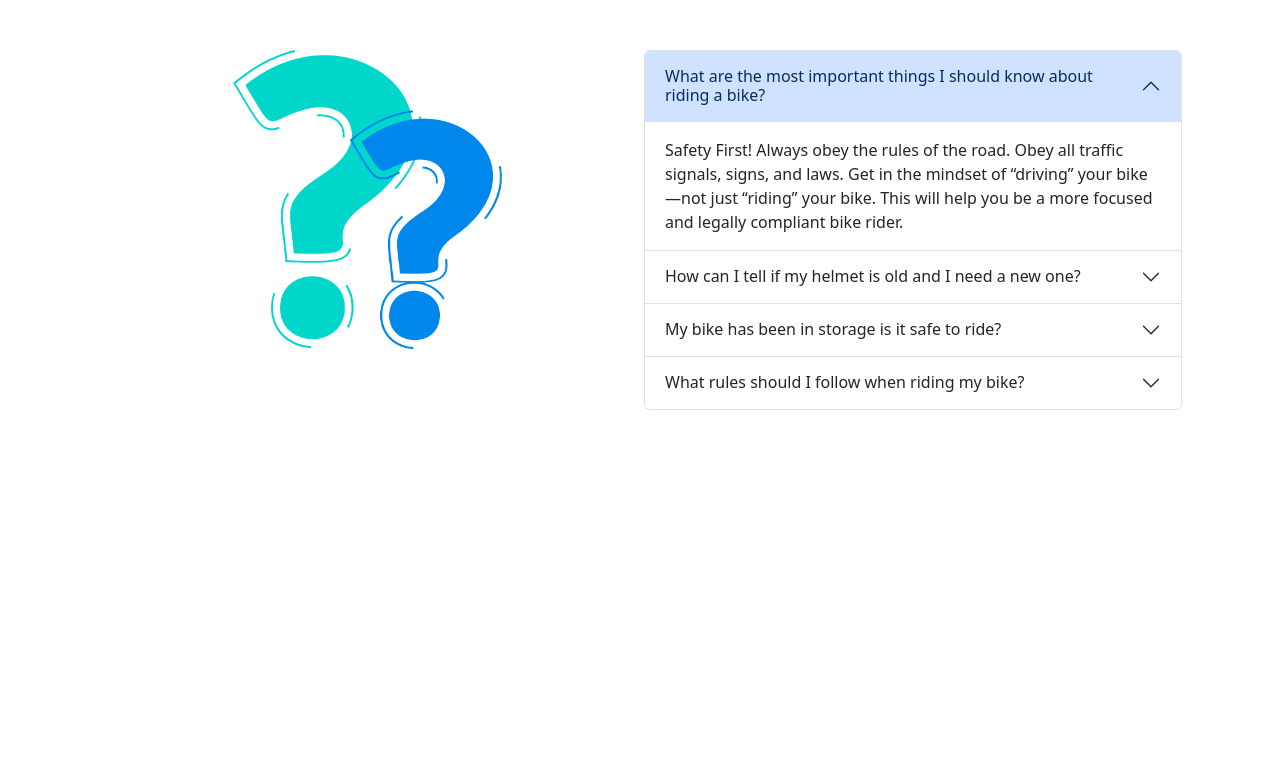
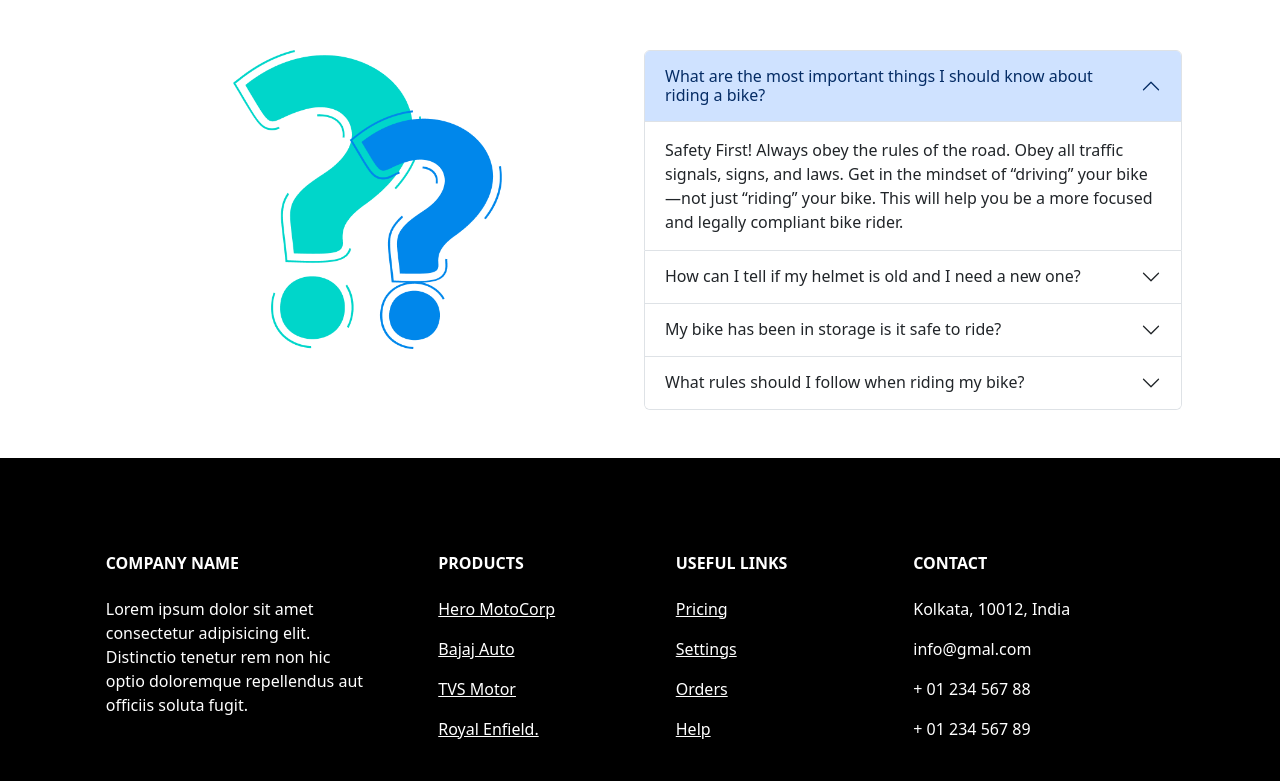
Before and after one commit to SaikatKarar/Biker-zone, a plain HTML site: page index.html in a window 1280 px wide. Shown: the part 2439-3220 px from the top of the page. Before the commit the page ends 2897 px from the top, so only its background shows below. Drawn offline with nearby package versions, Linux system fonts and the light colour scheme.

Commit message:
footer section done

```diff
--- a/index.html
+++ b/index.html
@@ -319,9 +319,74 @@
             </div>
         </section>
     </main>
-    <footer>
-        <!-- place footer here -->
+
+
+    <!-- Footer -->
+    <footer class="text-center text-lg-start bg-black text-white pt-5">
+        <section>
+            <div class="container text-center text-md-start mt-5">
+
+                <div class="row mt-3">
+
+                    <div class="col-md-3 col-lg-4 col-xl-3 mx-auto mb-4">
+                        <h6 class="text-uppercase fw-bold mb-4">
+                            Company name
+                        </h6>
+                        <p>
+                            Lorem ipsum dolor sit amet consectetur adipisicing elit. Distinctio tenetur rem non hic
+                            optio doloremque repellendus aut officiis soluta fugit.
+                        </p>
+                    </div>
+                    <div class="col-md-2 col-lg-2 col-xl-2 mx-auto mb-4">
+                        <h6 class="text-uppercase fw-bold mb-4">
+                            Products
+                        </h6>
+                        <p>
+                            <a href="#!" class="text-reset">Hero MotoCorp</a>
+                        </p>
+                        <p>
+                            <a href="#!" class="text-reset">Bajaj Auto</a>
+                        </p>
+                        <p>
+                            <a href="#!" class="text-reset">TVS Motor</a>
+                        </p>
+                        <p>
+                            <a href="#!" class="text-reset">Royal Enfield.</a>
+                        </p>
+                    </div>
+
+                    <div class="col-md-3 col-lg-2 col-xl-2 mx-auto mb-4">
+                        <h6 class="text-uppercase fw-bold mb-4">
+                            Useful links
+                        </h6>
+                        <p>
+                            <a href="#!" class="text-reset">Pricing</a>
+                        </p>
+                        <p>
+                            <a href="#!" class="text-reset">Settings</a>
+                        </p>
+                        <p>
+                            <a href="#!" class="text-reset">Orders</a>
+                        </p>
+                        <p>
+                            <a href="#!" class="text-reset">Help</a>
+                        </p>
+                    </div>
+
+                    <div class="col-md-4 col-lg-3 col-xl-3 mx-auto mb-md-0 mb-4">
+                        <h6 class="text-uppercase fw-bold mb-4">Contact</h6>
+                        <p>Kolkata, 10012, India</p>
+                        <p>
+                            info@gmal.com
+                        </p>
+                        <p>+ 01 234 567 88</p>
+                        <p>+ 01 234 567 89</p>
+                    </div>
+                </div>
+            </div>
+        </section>
     </footer>
+
     <!-- Bootstrap JavaScript Libraries -->
     <script src="https://cdn.jsdelivr.net/npm/@popperjs/core@2.11.8/dist/umd/popper.min.js"
         integrity="sha384-I7E8VVD/ismYTF4hNIPjVp/Zjvgyol6VFvRkX/vR+Vc4jQkC+hVqc2pM8ODewa9r"
```
